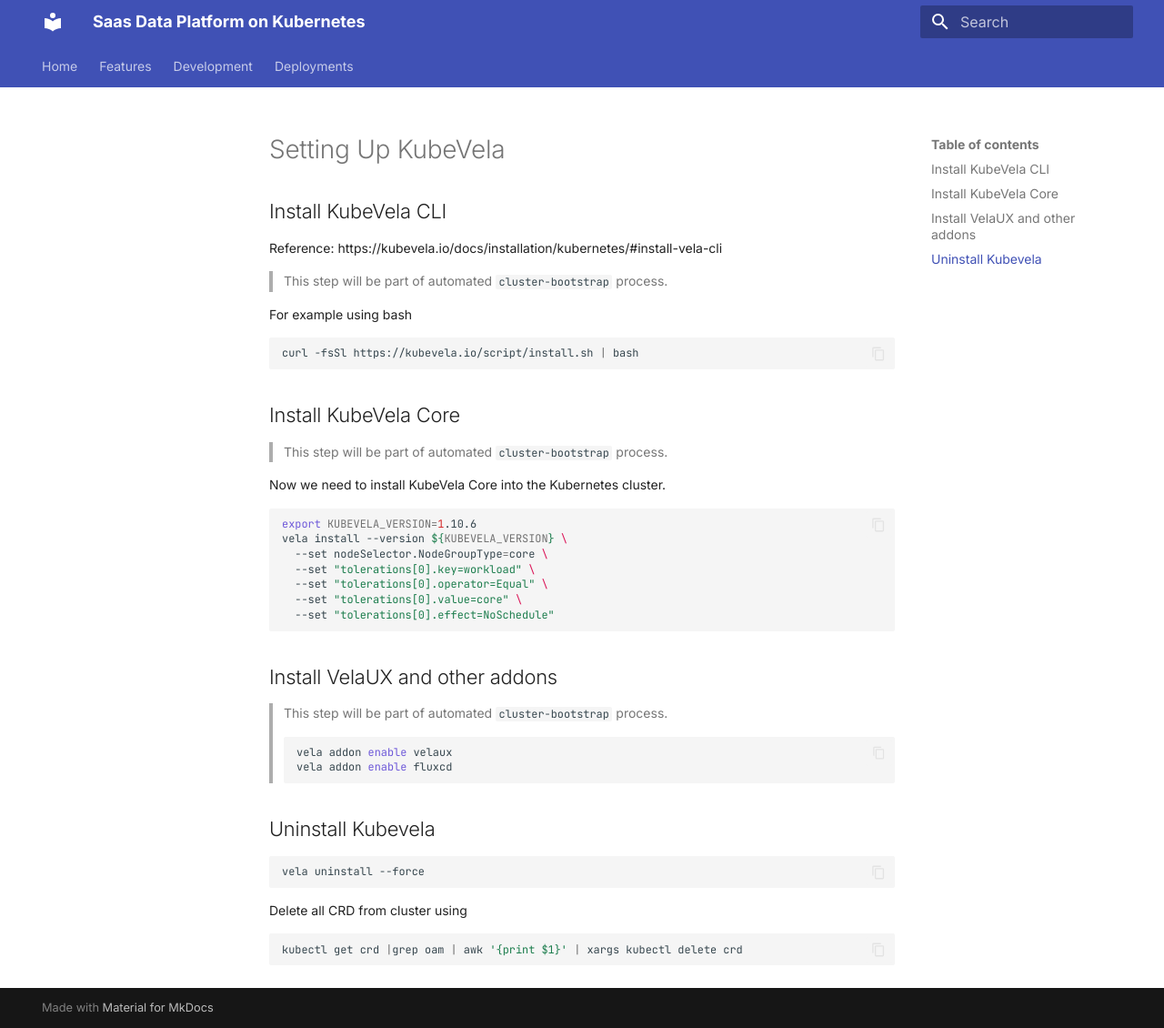
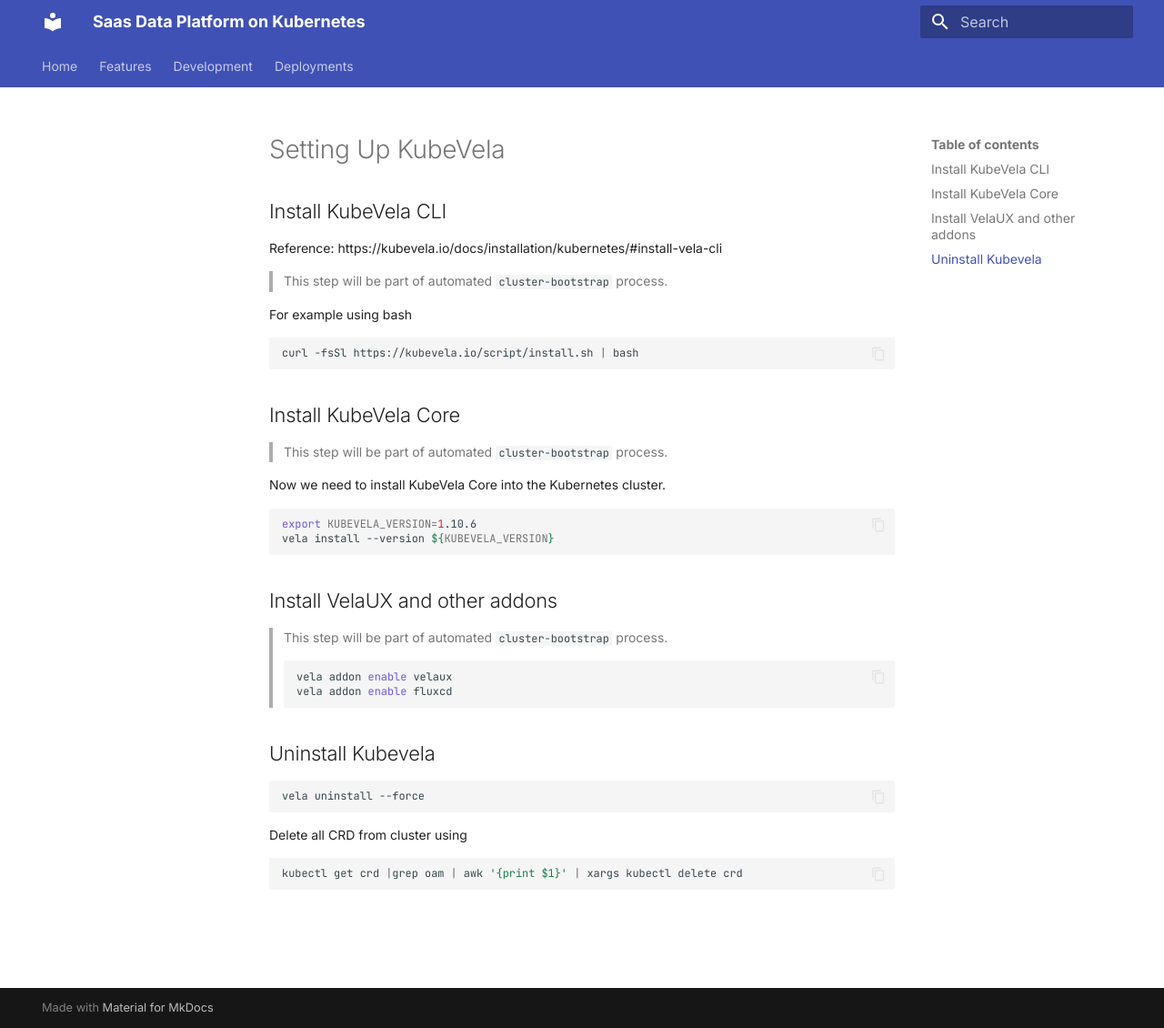
Before and after one commit to tibrahimdev/saas-k8s-data-platform, an MkDocs documentation site: the page built from docs/development/f-setup-kubevela.md, in a window 1280 px wide and 1130 px high. Shown: the whole window at 91% size. Built offline with MkDocs 1.6.1 and Material for MkDocs 9.7.7, drawn with Linux system fonts in a browser that asks for light colours.

Commit message:
update docs

````diff
--- a/docs/development/f-setup-kubevela.md
+++ b/docs/development/f-setup-kubevela.md
@@ -18,12 +18,7 @@
 
 ```bash
 export KUBEVELA_VERSION=1.10.6
-vela install --version ${KUBEVELA_VERSION} \
-  --set nodeSelector.NodeGroupType=core \
-  --set "tolerations[0].key=workload" \
-  --set "tolerations[0].operator=Equal" \
-  --set "tolerations[0].value=core" \
-  --set "tolerations[0].effect=NoSchedule"
+vela install --version ${KUBEVELA_VERSION}
 ```
 
 ## Install VelaUX and other addons
````
Also changed, not shown: docs/development/a-local-concept.md (+16 -17 lines), docs/development/e-install-local-kubernetes.md (+27 -27 lines).
